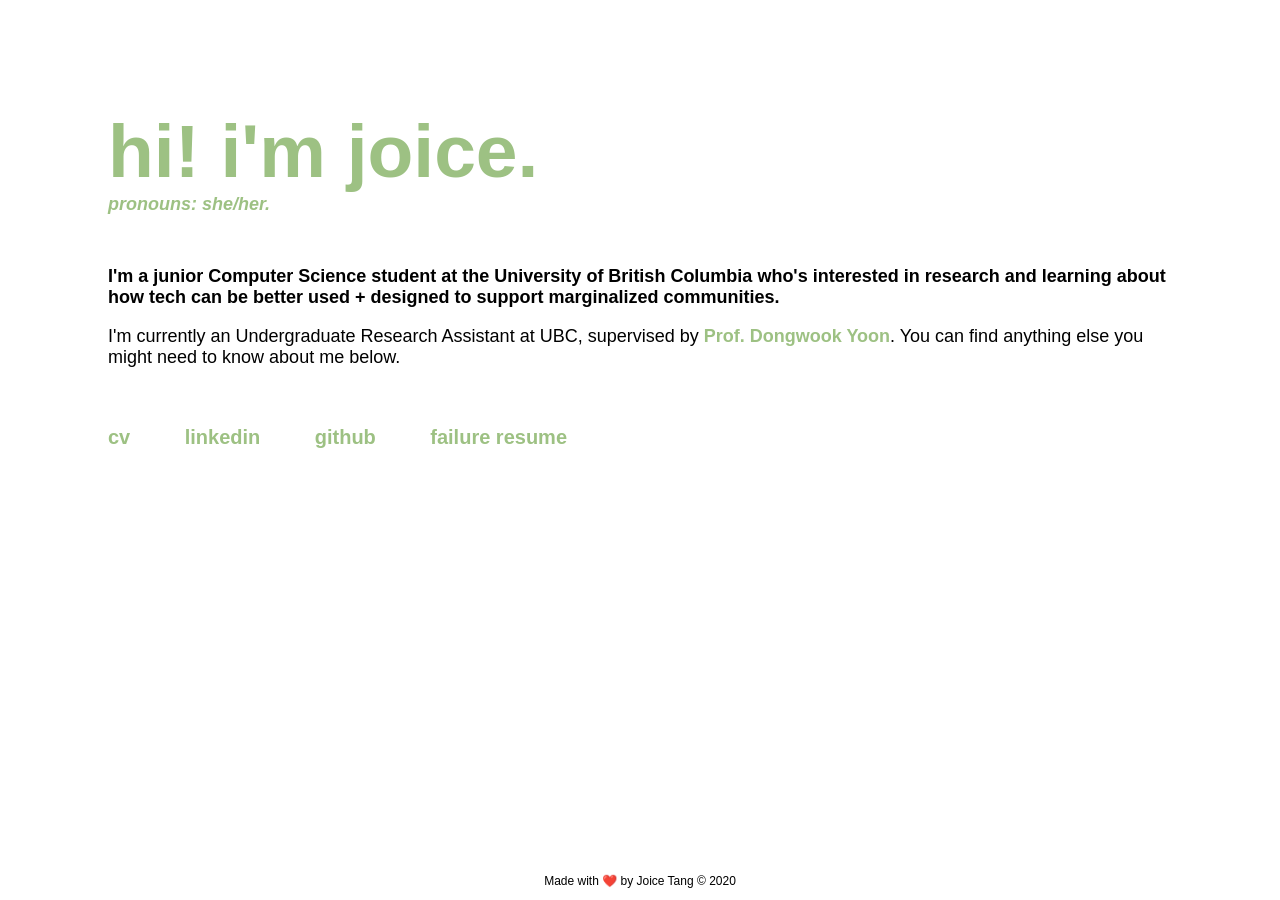
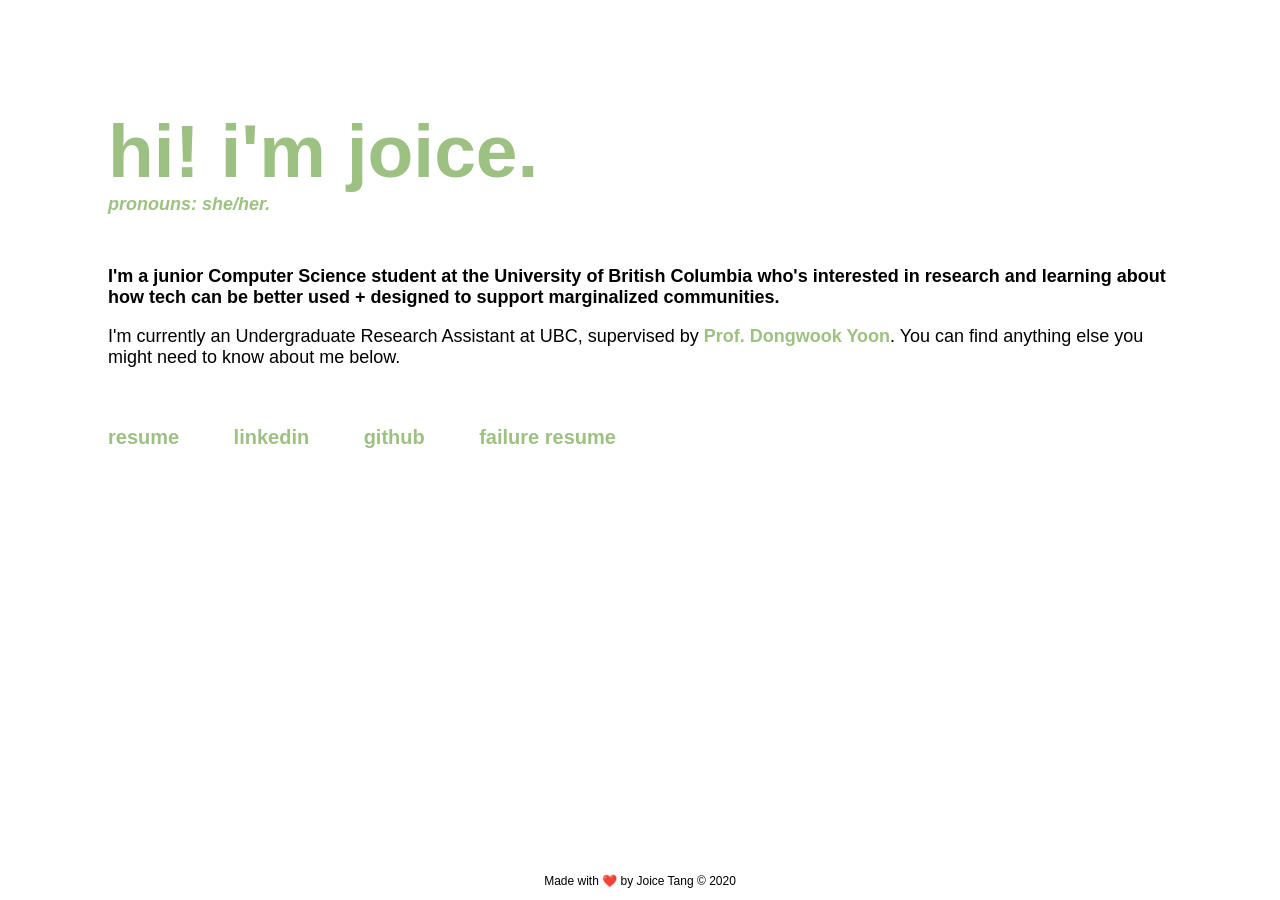
Before and after one commit to joitng/joitng.github.io, a Jekyll site: the page built from index.html, in a window 1280 px wide. Built offline with Jekyll 4.4.1, drawn with Linux system fonts in a browser that asks for light colours.

Commit message:
back to resume lol

```diff
--- a/index.html
+++ b/index.html
@@ -14,7 +14,7 @@ title: joice tang 🌻
 </div>
 
 <div id="links">
-    <a class="main-links" target="_blank" href="/assets/cv.pdf">cv</a>
+    <a class="main-links" target="_blank" href="/assets/resume.pdf">resume</a>
     <a class="main-links" target="_blank" href="https://www.linkedin.com/in/joiceyhtang/">linkedin</a>
     <a class="main-links" target="_blank" href="https://github.com/joitng">github</a>
     <a class="main-links" href="/failure">failure resume</a>
```
